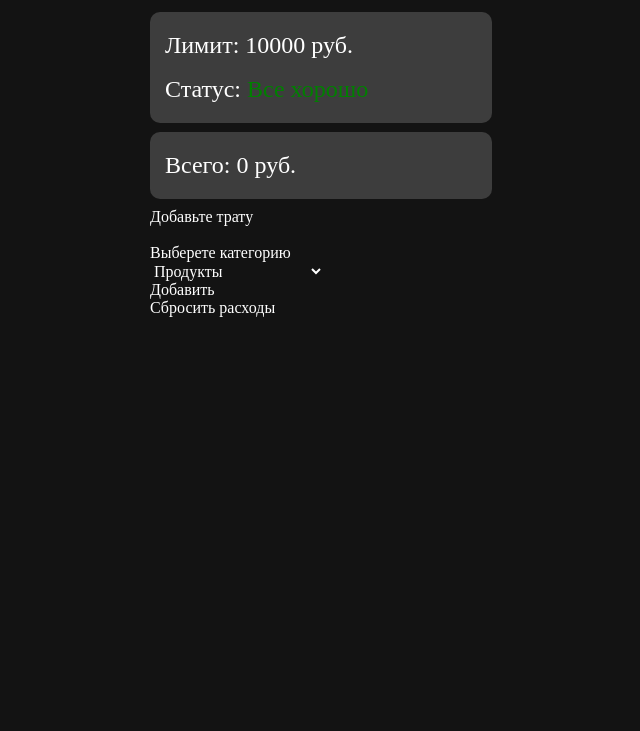
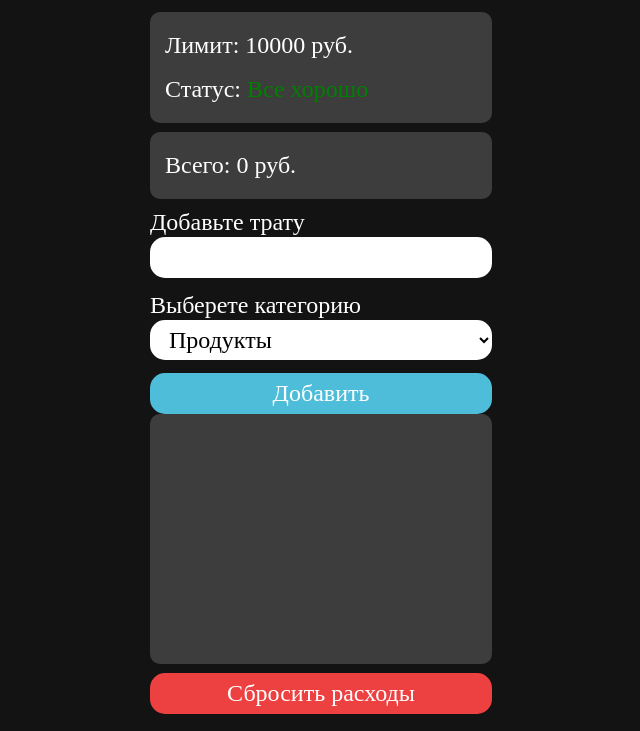
Before and after one commit to EmilKhamatnurov/Expenses__App, a plain HTML site: page index.html in a window 1280 px wide. Shown: the part 94-825 px from the top of the page, without its empty margins (319-959 px from the left). Before the commit the page ends 800 px from the top, so only its background shows below. Drawn offline with Linux system fonts and the light colour scheme.

Commit message:
Реализован дизайн

```diff
--- a/index.html
+++ b/index.html
@@ -28,10 +28,10 @@
 			</div>
 
 			<div class="expenses-app__action">
-				<p>Добавьте трату</p>
-				<input class="js-input input" type="number">
-				<p>Выберете категорию</p>
-				<select name="category" class="js-category">
+				<p class="chapter-title">Добавьте трату</p>
+				<input class="js-input input input-style" type="number">
+				<p class="chapter-title">Выберете категорию</p>
+				<select name="category" class="js-category category input-style">
 					<option value="продукты">Продукты</option>
 					<option value="коммунальные услуги">Коммунальные услуги</option>
 					<option value="развлечения">Развлечения</option>
@@ -40,21 +40,11 @@
 					<option value="другое">Другое</option>
 				</select>
 			</div>
-
-			<div class="row">
-				<button class="js-input-button input-button">Добавить</button>
-			</div>
-			<div class="row">
-
-
-
-
-
+			<button class="js-input-button input-button">Добавить</button>
+			<div class="expenses-app__block expenses-app__history-block">
 				<div class="js-history history"></div>
 			</div>
-			<div class="row">
-				<button class="js-clear-history-button">Сбросить расходы</button>
-			</div>
+			<button class="js-clear-history-button clear-history-button">Сбросить расходы</button>
 		</div>
 	</div>
 	<script src="expenses-app.js"></script>
--- a/styles/index.css
+++ b/styles/index.css
@@ -8,11 +8,23 @@ body {
 	margin: 0 auto;
 }
 
+.input-style {
+	color: black;
+	background-color: #fff;
+	font-size: 24px;
+	line-height: 29px;
+	width: 100%;
+	padding: 6px 15px;
+	border-radius: 15px;
+	margin-bottom: 13px;
+}
+
 .expenses-app {
 	margin: 0 auto;
 	max-width: 375px;
 	background-color: #131313;
 	padding-top: 17px;
+	padding-bottom: 17px;
 }
 
 .expenses-app__header {
@@ -32,12 +44,27 @@ body {
 	border-radius: 10px;
 }
 
+.chapter-title {
+	font-size: 24px;
+	line-height: 29px;
+}
+
 .limit,
 .status,
 .total-output {
 	font-weight: 500;
 	font-size: 24px;
 	line-height: 29px;
+}
+
+.input-button {
+	background: #4EBDD9;
+	border-radius: 15px;
+	font-size: 24px;
+	line-height: 29px;
+	width: 100%;
+	padding: 6px 0;
+	border-radius: 15px;
 }
 
 .limit__text,
@@ -61,11 +88,26 @@ body {
 	text-transform: uppercase;
 }
 
+.expenses-app__history-block {
+	height: 250px;
+	overflow: scroll;
+}
+
+.clear-history-button {
+	width: 100%;
+	font-size: 24px;
+	line-height: 29px;
+	background: #ED4040;
+	border-radius: 15px;
+	padding: 6px 0;
+}
+
 .row {
 	display: flex;
 	justify-content: space-between;
 	align-items: start;
 }
+
 
 .status {
 	color: green;
@@ -74,3 +116,9 @@ body {
 .status_red {
 	color: red;
 }
+
+.history {
+	font-size: 20px;
+	line-height: 24px;
+	margin-left: 15px;
+}
```
